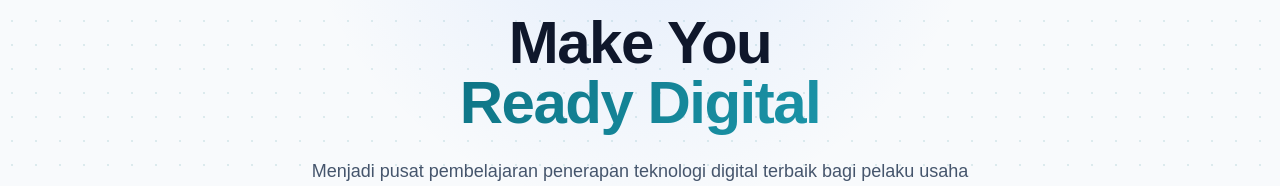
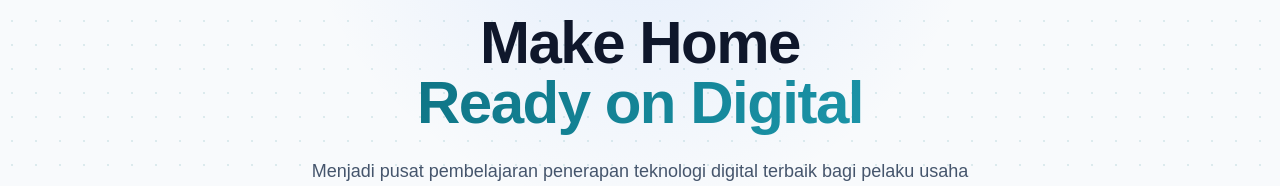
Before and after one commit to matohtechnologies/matoh-lms, a Next.js app: page /about in a window 1280 px wide. Shown: the part 215-401 px from the top of the page. Built offline with nearby package versions, Linux system fonts and the light colour scheme; no server answers.

Commit message:
chore: update brand tagline to 'Make Home Ready on Digital'

```diff
--- a/src/app/(public)/about/page.tsx
+++ b/src/app/(public)/about/page.tsx
@@ -117,8 +117,8 @@ export default async function AboutPage() {
             className="text-4xl sm:text-5xl lg:text-6xl font-extrabold text-slate-900 mb-6 tracking-tight"
             style={{ fontFamily: "var(--font-poppins, sans-serif)" }}
           >
-            Make You <br />
-            <span className="text-gradient">Ready Digital</span>
+            Make Home <br />
+            <span className="text-gradient">Ready on Digital</span>
           </h1>
           <p className="text-base sm:text-lg text-slate-600 leading-relaxed max-w-2xl mx-auto">
             {isEn
--- a/src/app/(public)/page.tsx
+++ b/src/app/(public)/page.tsx
@@ -353,8 +353,8 @@ export default async function HomePage() {
                 className="text-4xl sm:text-5xl lg:text-6xl font-extrabold text-slate-900 leading-[1.12] tracking-tight text-balance"
                 style={{ fontFamily: "var(--font-poppins, sans-serif)" }}
               >
-                Make You <br />
-                <span className="text-gradient">Ready Digital</span>
+                Make Home <br />
+                <span className="text-gradient">Ready on Digital</span>
               </h1>
 
               {/* Subheadline with high legibility */}
@@ -685,7 +685,7 @@ export default async function HomePage() {
                   <div className="text-right">
                     <span className="text-[10px] font-mono uppercase tracking-widest text-slate-400 block">Slogan Resmi</span>
                     <span className="text-xs font-bold text-white bg-slate-800/80 px-3 py-1.5 rounded-xl inline-block mt-1">
-                      &ldquo;Make You Ready Digital&rdquo;
+                      &ldquo;Make Home Ready on Digital&rdquo;
                     </span>
                   </div>
                 </div>
--- a/src/app/layout.tsx
+++ b/src/app/layout.tsx
@@ -30,7 +30,7 @@ export const metadata: Metadata = {
     type: "website",
     locale: "id_ID",
     url: "https://www.matohtechnologies.com",
-    title: "PT. Matoh Technologies Indonesia — Make You Ready Digital",
+    title: "PT. Matoh Technologies Indonesia — Make Home Ready on Digital",
     description:
       "Pusat pembelajaran penerapan teknologi digital terbaik bagi pelaku usaha (UMKM), akademisi, dan peserta didik.",
     siteName: "Matoh Technologies",
@@ -38,7 +38,7 @@ export const metadata: Metadata = {
   twitter: {
     card: "summary_large_image",
     title: "PT. Matoh Technologies Indonesia",
-    description: "Make You Ready Digital — Platform Pelatihan Digital Modern",
+    description: "Make Home Ready on Digital — Platform Pelatihan Digital Modern",
   },
   robots: {
     index: true,
--- a/src/app/manifest.ts
+++ b/src/app/manifest.ts
@@ -5,7 +5,7 @@ export default function manifest(): MetadataRoute.Manifest {
     name: "PT. Matoh Technologies Indonesia",
     short_name: "Matoh Tech",
     description:
-      "Platform Resmi Pelatihan & Pembelajaran Digital Terapan — Make You Ready Digital (SK Kemenkumham: AHU-064920.AH.01.30.Tahun 2024)",
+      "Platform Resmi Pelatihan & Pembelajaran Digital Terapan — Make Home Ready on Digital (SK Kemenkumham: AHU-064920.AH.01.30.Tahun 2024)",
     start_url: "/",
     display: "standalone",
     background_color: "#ffffff",
--- a/src/components/layout/footer.tsx
+++ b/src/components/layout/footer.tsx
@@ -157,7 +157,7 @@ export function Footer() {
             © 2008 - {currentYear} PT. Matoh Technologies Indonesia. {t("rights")}
           </p>
           <div className="flex items-center gap-1 text-sm text-stone-500">
-            <span>Make You Ready Digital</span>
+            <span>Make Home Ready on Digital</span>
             <span className="mx-1">•</span>
             <span>{t("country")}</span>
           </div>
--- a/src/components/seo/organization-json-ld.tsx
+++ b/src/components/seo/organization-json-ld.tsx
@@ -14,7 +14,7 @@ export function OrganizationJsonLd() {
     url: "https://www.matohtechnologies.com",
     logo: "https://www.matohtechnologies.com/images/matoh-logo-v2.png",
     image: "https://www.matohtechnologies.com/images/matoh-logo-v2.png",
-    slogan: "Make You Ready Digital",
+    slogan: "Make Home Ready on Digital",
     foundingDate: "2000",
     email: "info@matohtechnologies.com",
     telephone: "+62-812-1010-6680",
--- a/src/middleware.ts
+++ b/src/middleware.ts
@@ -175,7 +175,7 @@ export async function middleware(request: NextRequest) {
     <h1>Sistem Sedang Ditingkatkan</h1>
     <p>Kami sedang melakukan pemeliharaan berkala dan peningkatan performa sistem demi kenyamanan belajar Anda. Silakan kembali dalam beberapa saat.</p>
     <div class="brand">
-      PT. Matoh Technologies Indonesia &bull; <strong>Make You Ready Digital</strong>
+      PT. Matoh Technologies Indonesia &bull; <strong>Make Home Ready on Digital</strong>
     </div>
     <a href="/login?admin=1" class="admin-link">Login Administrator &rarr;</a>
   </div>
```
